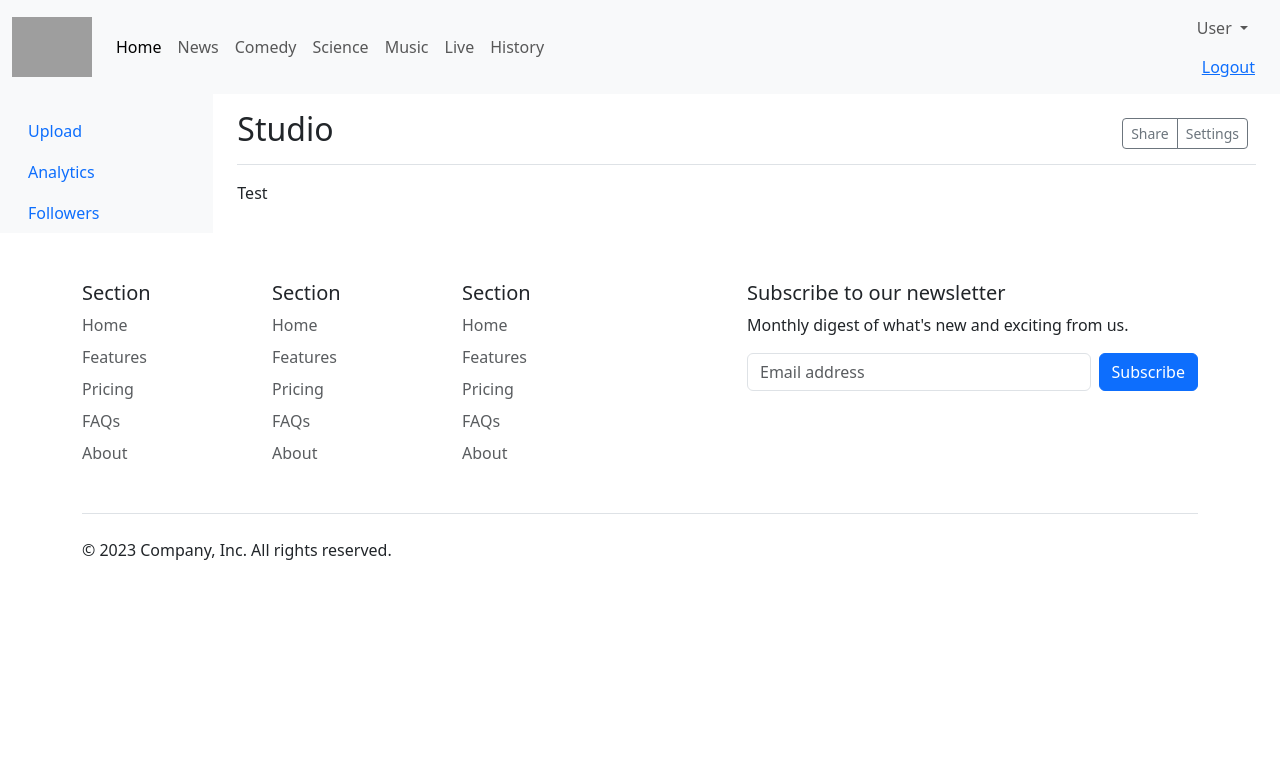
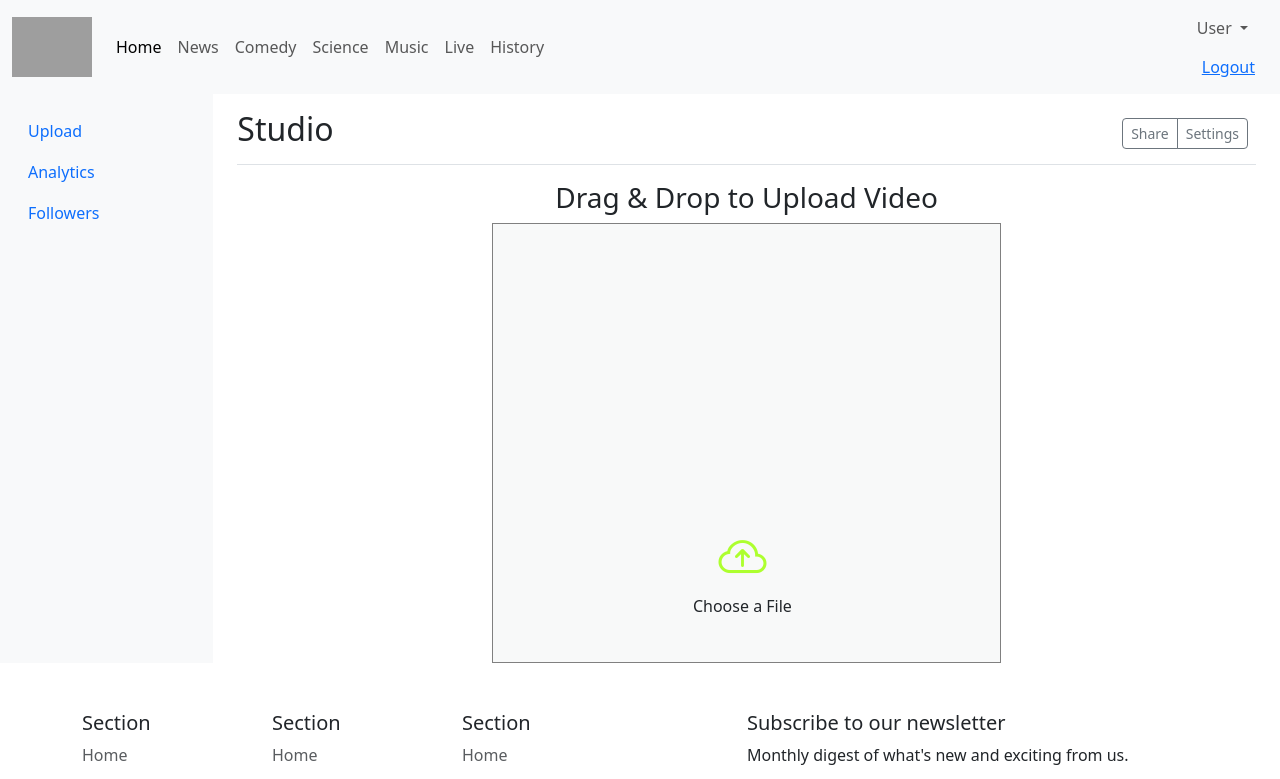
Before and after one commit to josecome/video-sharing-website-frontend-vuejs, a Vue app: page /studio in a window 1280 px wide. Shown: the top 779 px of the page. Built offline with nearby package versions, Linux system fonts and the light colour scheme; grey boxes are pictures that could not be loaded.

Commit message:
Minor changes made

```diff
--- a/src/assets/main.css
+++ b/src/assets/main.css
@@ -85,29 +85,3 @@
     white-space: nowrap;
     -webkit-overflow-scrolling: touch;
 }
-
-.center {
-    margin: auto;
-    width: 50%;
-    height: 440px;
-    padding: 10px;
-    border: 1px solid gray;
-  }
-  .upload_file {
-    z-index: 6;
-    width: 100%;
-    height: 100%;
-    opacity: 0;
-  }
-
-  #lbluploadfile {
-    position: absolute;
-    left: 50%;
-    top: 40%;
-    transform: translate(-50%, -40%);
-    z-index: 4;
-  }
-
-  #choosefile {
-    z-index: 4;
-  }
--- a/src/components/Upload.vue
+++ b/src/components/Upload.vue
@@ -1,5 +1,5 @@
 <template>
-        <h1 style="text-align: center;">Drag & Drop to Upload File</h1>
+        <h3 style="text-align: center;">Drag & Drop to Upload Video</h3>
     <div id="uploadimg" class="center" style="background-color: #F8F9F9; text-align: center;">
         <input type="file" class="upload_file" id="uploadfile" multiple>
         <label for="uploadfile" id="lbluploadfile">
@@ -17,3 +17,30 @@
 
     </div>
 </template>
+<style scoped>
+.center {
+    margin: auto;
+    width: 50%;
+    height: 440px;
+    padding: 10px;
+    border: 1px solid gray;
+  }
+  .upload_file {
+    z-index: 6;
+    width: 100%;
+    height: 100%;
+    opacity: 0;
+  }
+
+  #lbluploadfile {
+    position: absolute;
+    left: 58%;
+    top: 70%;
+    transform: translate(-50%, -40%);
+    z-index: 4;
+  }
+
+  #choosefile {
+    z-index: 4;
+  }
+</style>
--- a/src/stores/video_store.js
+++ b/src/stores/video_store.js
@@ -2,13 +2,16 @@ import { ref, reactive, computed } from 'vue'
 import { defineStore } from 'pinia'
 import axios from 'axios'
 
-export const useStoreVideo = defineStore('video_store', (TypeOfLike) => {
+export const useStoreVideo = defineStore('video_store', () => {
   const localToken = ref('no_token')
   const link = ref('')
   const statusOfLike = ref(false)
+  const SourceType = ref('')
+  const SourceId = ref(0)
+  const TypeOfLike = ref('')
 
   const postData = async () => {
-    const v = { type_of_like: TypeOfLike }
+    const v = { source_type: SourceType.value, source_id: SourceId.value, type_of_like: TypeOfLike.value }
     const res = await axios.post(link.value, v, {
       headers: {
         Accept: 'application/json',
@@ -24,5 +27,5 @@ export const useStoreVideo = defineStore('video_store', (TypeOfLike) => {
     postData() === 'success'? statusOfLike.value = true : statusOfLike.value = false
   }
 
-  return { sendLike, statusOfLike }
+  return { sendLike, statusOfLike, SourceType, SourceId, TypeOfLike }
 })
--- a/src/views/StudioView.vue
+++ b/src/views/StudioView.vue
@@ -1,3 +1,6 @@
+<script setup>
+import Upload from '../components/Upload.vue'
+</script>
 <template>
     <div class="container-fluid">
         <div class="row">
@@ -37,9 +40,7 @@
                         </div>
                     </div>
                 </div>
-                    <div>
-                        Test
-                    </div>
+                <Upload />
             </main>
         </div>
     </div>
--- a/src/views/VideoView.vue
+++ b/src/views/VideoView.vue
@@ -13,7 +13,7 @@ const video_sad = ref(0)
 import { useStoreVideo } from '@/stores/video_store'
 import { storeToRefs } from 'pinia'
 const video_store = useStoreVideo()
-const { sendLike, statusOfLike } = storeToRefs(video_store)
+const { sendLike, statusOfLike, SourceType, SourceId, TypeOfLike } = storeToRefs(video_store)
 const list_of_videos = ref([1, 2, 3, 4])
 const link = ref(`http://127.0.0.1:8000/api/video/${route.params.id}`)
 
```
